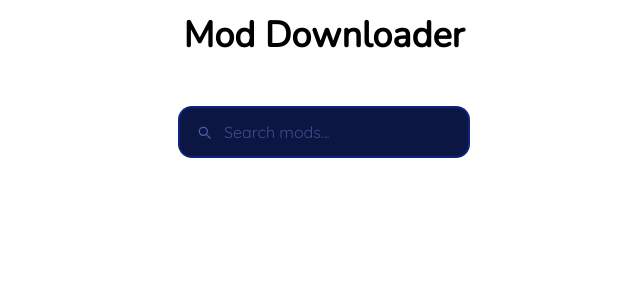
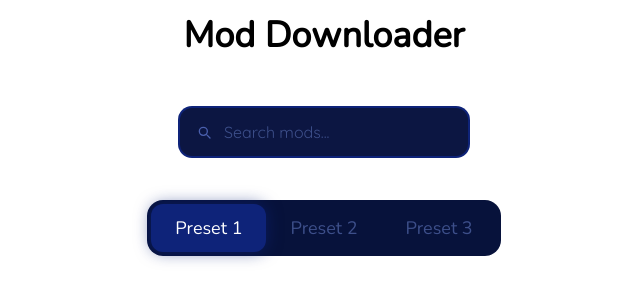
Before and after one commit to 47JMC/mod-downloader, a React (Vite) app: page / in a window 1280 px wide. Shown: the top 302 px of the page, without its empty margins (316-956 px from the left). Built offline with nearby package versions, Linux system fonts and the light colour scheme.

Commit message:
add preset selection

```diff
--- a/src/App.tsx
+++ b/src/App.tsx
@@ -1,17 +1,23 @@
 import { useState } from "react";
-import type { Mod } from "./hooks/modrinth";
 
 import SearchBox from "./components/SearchBox";
+import PresetsBar from "./components/PresetsBar";
 
 function App() {
-  const [results, setResults] = useState<Mod[]>([]);
+  const [selectedPreset, setSelectedPreset] = useState<number>(0);
 
   return (
     <div className="min-h-screen flex flex-col items-center gap-4">
       <h1 className="font-nunito font-extrabold m-4 text-4xl">
         Mod Downloader
       </h1>
-      <SearchBox onResults={setResults} />
+      <SearchBox />
+
+      {/* Presets */}
+      <PresetsBar
+        activePreset={selectedPreset}
+        setActivePreset={setSelectedPreset}
+      />
     </div>
   );
 }
--- /dev/null
+++ b/src/components/PresetsBar.tsx
@@ -0,0 +1,38 @@
+import { motion } from "motion/react";
+
+const PRESETS = ["Preset 1", "Preset 2", "Preset 3"];
+
+type Props = {
+  activePreset: number;
+  setActivePreset: (preset: number) => void;
+};
+
+function PresetsBar({ activePreset, setActivePreset }: Props) {
+  return (
+    <div className="flex font-nunito font-medium text-lg m-2 bg-[#07123B] rounded-2xl p-1 w-fit">
+      {PRESETS.map((preset, i) => (
+        <button
+          key={preset}
+          onClick={() => setActivePreset(i)}
+          className="relative cursor-pointer py-2.5 px-6 rounded-xl transition-colors duration-200 z-10"
+        >
+          {/* Sliding background */}
+          {activePreset === i && (
+            <motion.div
+              layoutId="active-preset"
+              className="absolute inset-0 bg-[#0e2379] rounded-xl shadow-[0_0_16px_rgba(14,35,121,0.6)]"
+              transition={{ type: "spring", stiffness: 400, damping: 34 }}
+            />
+          )}
+          <span
+            className={`relative z-10 transition-colors duration-200 ${activePreset === i ? "text-white" : "text-[#3d4f8a] hover:text-[#6b8cff]"}`}
+          >
+            {preset}
+          </span>
+        </button>
+      ))}
+    </div>
+  );
+}
+
+export default PresetsBar;
```
